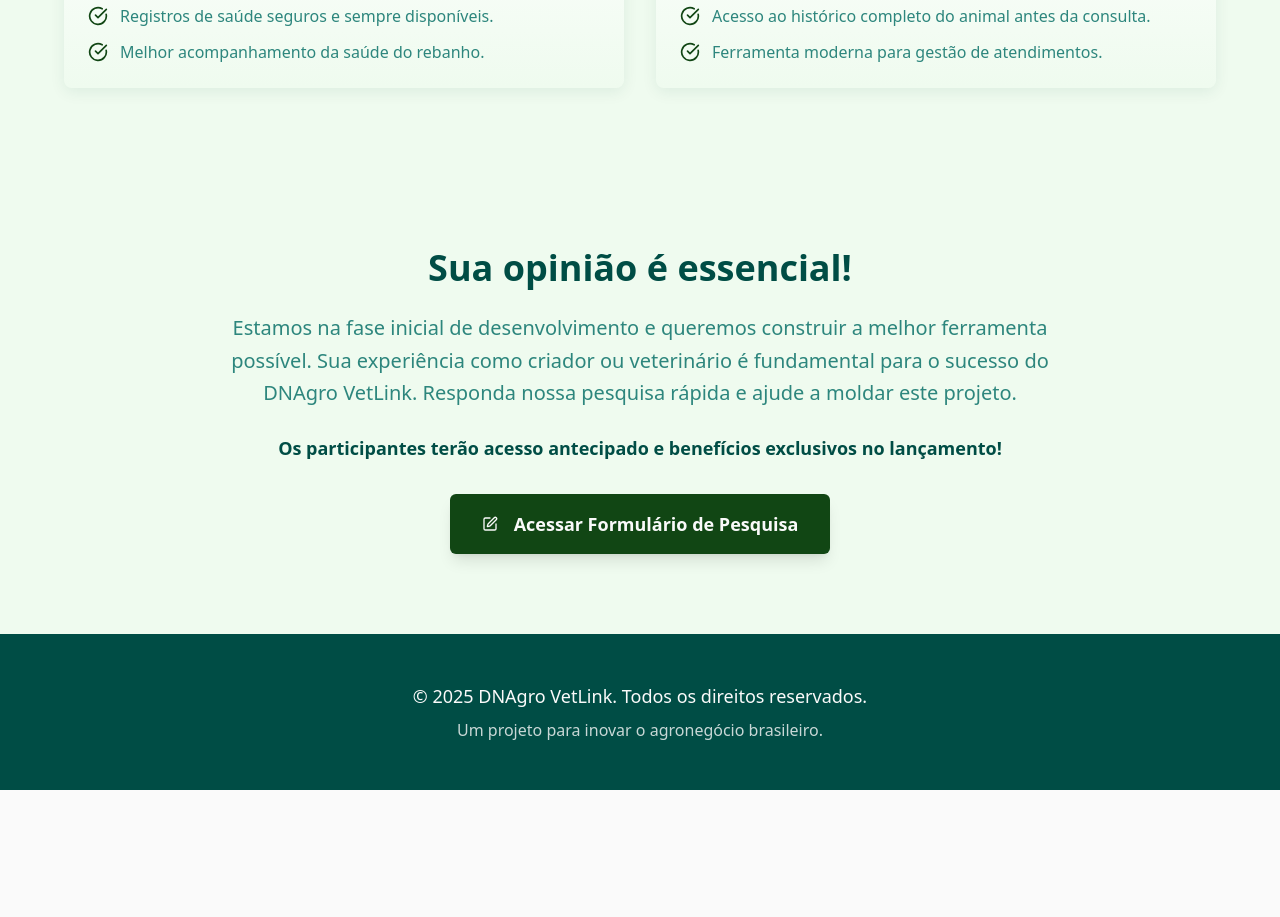
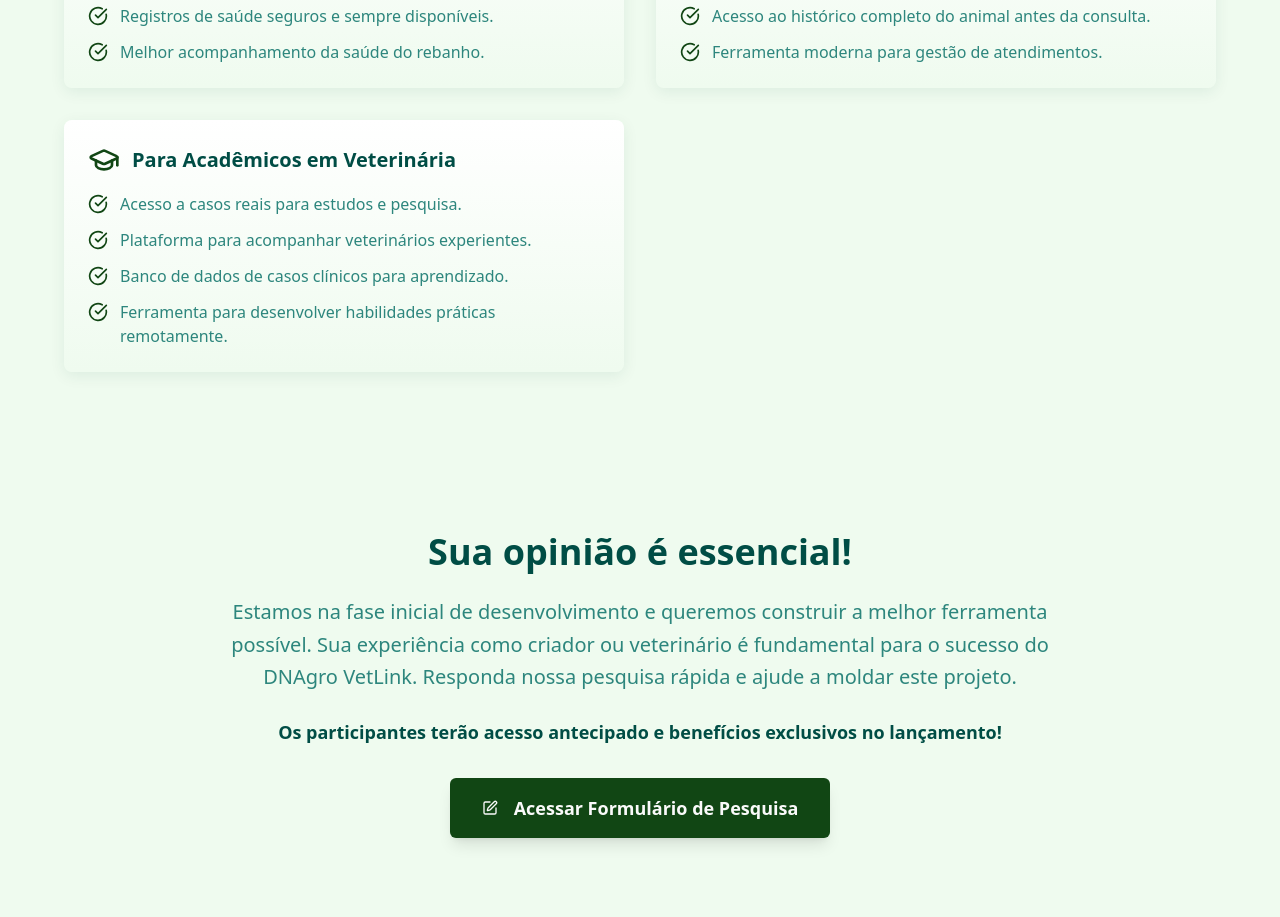
Before and after one commit to DNAgro/landingDnagro, a React (Vite) app: page / in a window 1280 px wide. Shown: the part 1660-2577 px from the top of the page. Before the commit the page ends 2450 px from the top, so only its background shows below. Built offline with nearby package versions, Linux system fonts and the light colour scheme.

Commit message:
Adicionar card de benefícios
Adicionado um novo card de benefícios focado em acadêmicos de veterinária.

```diff
--- a/src/components/BenefitsSection.tsx
+++ b/src/components/BenefitsSection.tsx
@@ -1,5 +1,5 @@
 import { Card, CardContent } from "@/components/ui/card";
-import { User, FileText, CheckCircle } from "lucide-react";
+import { User, FileText, CheckCircle, GraduationCap } from "lucide-react";
 
 const BenefitsSection = () => {
   const benefits = [
@@ -21,6 +21,16 @@ const BenefitsSection = () => {
         "Agenda organizada e otimizada.",
         "Acesso ao histórico completo do animal antes da consulta.",
         "Ferramenta moderna para gestão de atendimentos."
+      ]
+    },
+    {
+      icon: GraduationCap,
+      title: "Para Acadêmicos em Veterinária",
+      items: [
+        "Acesso a casos reais para estudos e pesquisa.",
+        "Plataforma para acompanhar veterinários experientes.",
+        "Banco de dados de casos clínicos para aprendizado.",
+        "Ferramenta para desenvolver habilidades práticas remotamente."
       ]
     }
   ];
```
